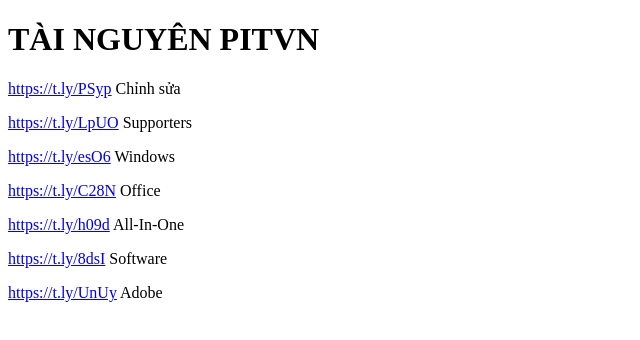
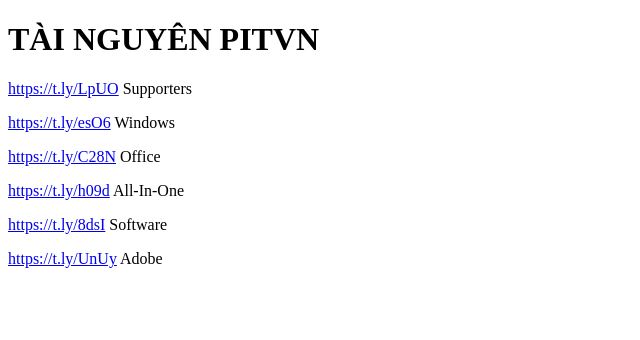
Before and after one commit to phamducdung812/pitvniso, a plain HTML site: page index.html in a window 1280 px wide. Shown: the whole page, without its empty margins (0-640 px from the left). Drawn offline with Linux system fonts and the light colour scheme.

Commit message:
Update index.html

```diff
--- a/index.html
+++ b/index.html
@@ -8,7 +8,6 @@
 </head>
 <body>
     <h1>TÀI NGUYÊN PITVN</h1>
-    <p><a href="https://t.ly/PSyp" target="_blank">https://t.ly/PSyp</a> Chỉnh sửa</p>
     <p><a href="https://t.ly/LpUO" target="_blank">https://t.ly/LpUO</a> Supporters</p>
     <p><a href="https://t.ly/esO6" target="_blank">https://t.ly/esO6</a> Windows</p>
     <p><a href="https://t.ly/C28N" target="_blank">https://t.ly/C28N</a> Office</p>
```
